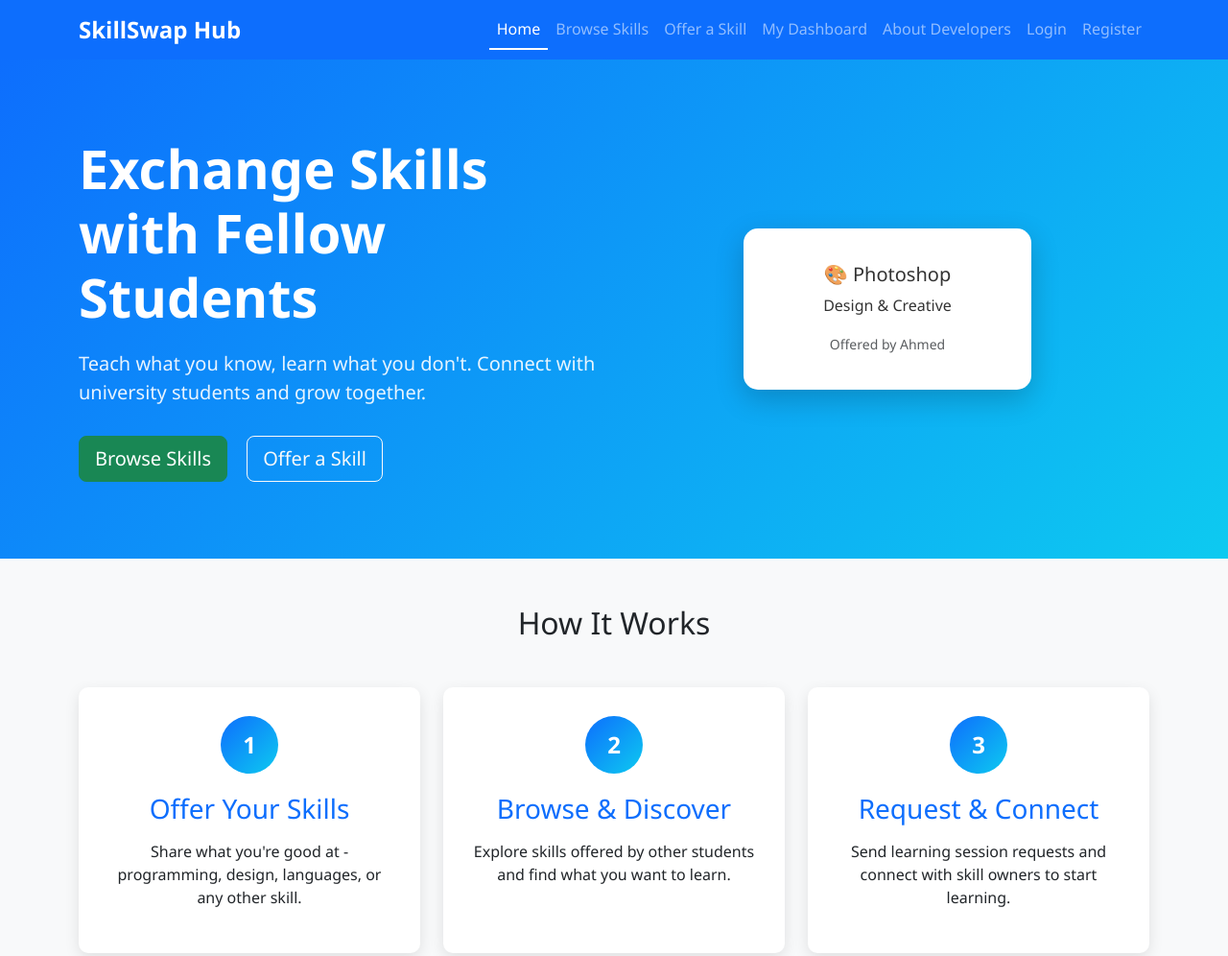
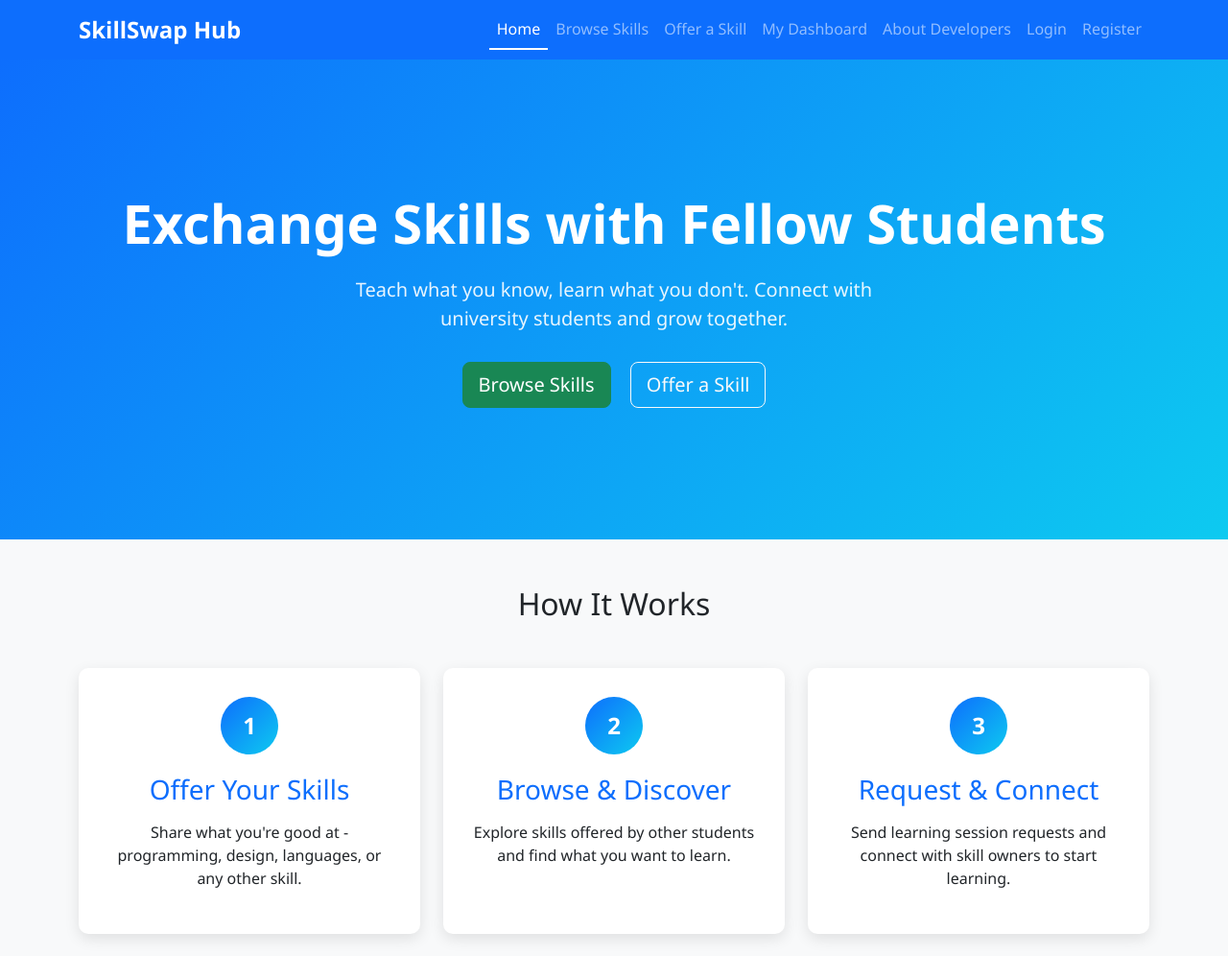
Before and after one commit to MuhammadHaris046/skillswaphub1, a website: page frontend/pages/index.html in a window 1280 px wide. Shown: the top 996 px of the page at 96% size. Drawn offline with nearby package versions, Linux system fonts and the light colour scheme.

Commit message:
Removed hardcoded photoshop card from homepage

```diff
--- a/frontend/pages/index.html
+++ b/frontend/pages/index.html
@@ -52,26 +52,13 @@
     <!-- Hero Section -->
     <section class="hero-section">
         <div class="container">
-            <div class="row align-items-center">
-                <div class="col-lg-6">
+            <div class="row align-items-center text-center">
+                <div class="col-lg-12">
                     <h1 class="display-4 fw-bold">Exchange Skills with Fellow Students</h1>
-                    <p class="lead">Teach what you know, learn what you don't. Connect with university students and grow together.</p>
+                    <p class="lead mx-auto" style="max-width: 600px;">Teach what you know, learn what you don't. Connect with university students and grow together.</p>
                     <div class="mt-4">
                         <a href="/pages/browse-skills.html" class="btn btn-lg btn-success me-3">Browse Skills</a>
                         <a href="/pages/offer-skill.html" class="btn btn-lg btn-outline-light">Offer a Skill</a>
-                    </div>
-                </div>
-                <div class="col-lg-6 text-center">
-                    <div class="hero-image">
-                        <div class="skill-card-demo">
-                            <div class="card">
-                                <div class="card-body">
-                                    <h5 class="card-title">🎨 Photoshop</h5>
-                                    <p class="card-text">Design & Creative</p>
-                                    <small class="text-muted">Offered by Ahmed</small>
-                                </div>
-                            </div>
-                        </div>
                     </div>
                 </div>
             </div>
```
